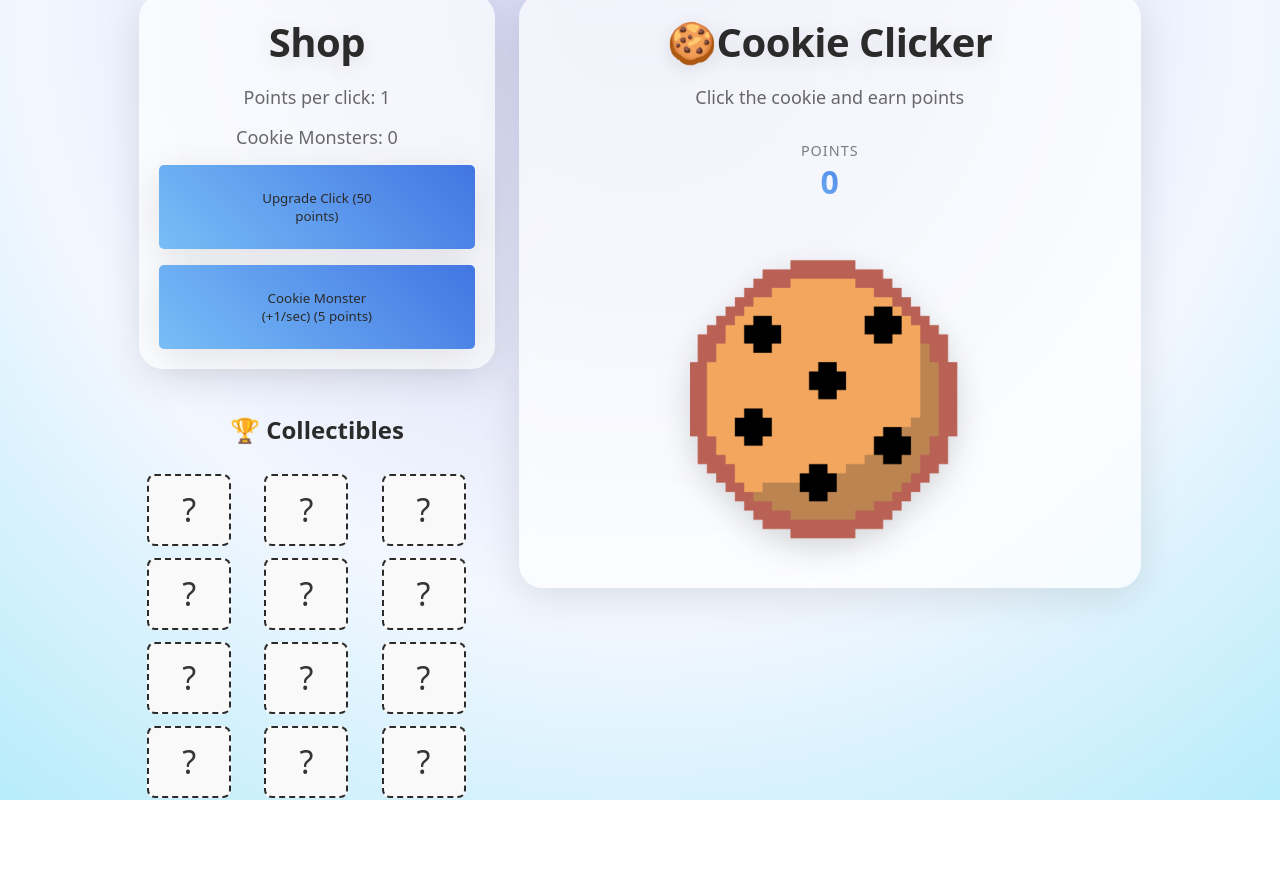
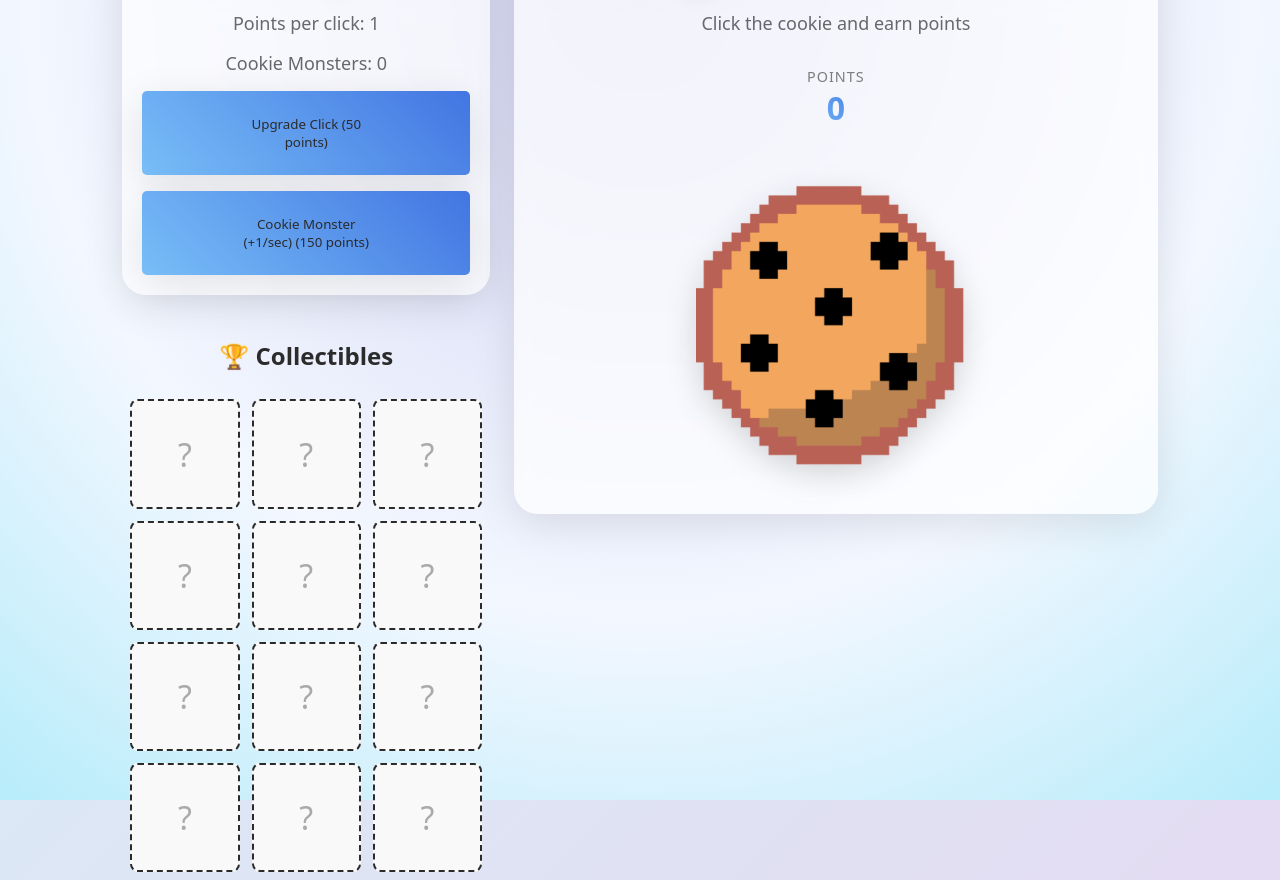
Before and after one commit to VeikkaND/Cookie_Clicker_Rewards, a React (Vite) app: page / in a window 1280 px wide. Before the commit the page ends 806 px from the top, so only its background shows below. Built offline with nearby package versions, Linux system fonts and the light colour scheme.

Commit message:
Collectibles viilausta
Ensimmäisen collectibles viilausta

```diff
--- a/src/components/Collectibles.jsx
+++ b/src/components/Collectibles.jsx
@@ -1,20 +1,45 @@
 import style from "./style.module.css";
+import cookieImage from "../assets/cookie_pixel.svg";
 
-export default function Collectibles({ collectibles }) {
+
+// Ylhäällä import asseteista image, muokkaa alemmas sen mukaiseksi.
+const COLLECTIBLES = [
+    //Event based Collectibles
+    { id: 0, image: cookieImage, name: "Golden Cookie", description: "A shiny golden cookie" },
+    { id: 1, emoji: "🌙", name: "Moon", description: "A crescent moon" },
+    { id: 2, emoji: "🔥", name: "Flame", description: "A burning flame" },
+    { id: 3, emoji: "💎", name: "Diamond", description: "A rare gem" },
+    { id: 4, emoji: "🍀", name: "Clover", description: "A lucky clover" },
+    { id: 5, emoji: "🌈", name: "Rainbow", description: "A colorful rainbow" },
+    //Point based Collectibles
+    { id: 6, emoji: "⚡", name: "Lightning", description: "A lightning bolt" },
+    { id: 7, emoji: "🎯", name: "Target", description: "A bullseye" },
+    { id: 8, emoji: "👑", name: "Crown", description: "A royal crown" },
+    { id: 9, emoji: "🧲", name: "Magnet", description: "A powerful magnet" },
+    { id: 10, emoji: "🎪", name: "Circus", description: "A big top tent" },
+    { id: 11, emoji: "🚀", name: "Rocket", description: "A rocket ship" },
+];
+
+export default function Collectibles({ unlockedIds = [] }) {
+    const safeIds = Array.isArray(unlockedIds) ? unlockedIds : [];
+
     return (
         <div className={style.card}>
             <h2 className={style.title}>🏆 Collectibles</h2>
-
             <div className={style.grid}>
-                {Array.from({ length: 12 }).map((_, index) => {
-                    const unlocked = collectibles[index];
-
+                {COLLECTIBLES.map((item) => {
+                    const unlocked = safeIds.includes(item.id);
                     return (
-                        <div
-                            key={index}
-                            className={style.slot}
-                        >
-                            {unlocked ? unlocked : "?"}
+                        <div key={item.id} className={style.slot}>
+                            <div className={`${style.slotInner} ${unlocked ? style.flipped : ""}`}>
+                                <div className={style.slotFront}>?</div>
+                                <div className={style.slotBack}>
+                                    {item.image
+                                        ? <img src={item.image} alt={item.name} className={style.collectibleImage} />
+                                        : item.emoji
+                                    }
+                                </div>
+                            </div>
                         </div>
                     );
                 })}
--- a/src/components/style.module.css
+++ b/src/components/style.module.css
@@ -79,8 +79,7 @@
     width: 100%;
 }
 .slot {
-    width: 60px;
-    height: 48px;
+    aspect-ratio: 1;
     border: 2px dashed #2b2b2b;
     border-radius: 8px;
     display: flex;
@@ -89,5 +88,39 @@
     font-size: 2rem;
     background: #f9f9f9;
     color: #353535;
-    padding: 10px;
+    overflow: hidden;    /* add this */
+    box-sizing: border-box;
 }
+.slotInner {
+    width: 100%;
+    height: 100%;
+    position: relative;
+    transform-style: preserve-3d;
+    transition: transform 0.5s ease;
+}
+.slotInner.flipped {
+    transform: rotateY(180deg);
+}
+.slotFront, .slotBack {
+    position: absolute;
+    width: 100%;
+    height: 100%;
+    backface-visibility: hidden;
+    display: flex;
+    align-items: center;
+    justify-content: center;
+    border-radius: 8px;
+}
+.slotFront {
+    background: #f9f9f9;
+    color: #aaa;
+}
+.slotBack {
+    background: #fff8e1;
+    transform: rotateY(180deg);
+}
+.collectibleImage {
+    width: 80%;
+    height: 80%;
+    object-fit: contain;
+}
--- a/src/index.css
+++ b/src/index.css
@@ -5,6 +5,7 @@ body {
   overflow: hidden;
   font-family: system-ui, -apple-system, Segoe UI, Roboto, sans-serif;
   color: #2b2b2b;
+  background: linear-gradient(135deg, #dce8f5, #e8d5f0);  /* add this */
 }
 
 h1 {
--- a/src/view/cookie_clicker.jsx
+++ b/src/view/cookie_clicker.jsx
@@ -10,6 +10,7 @@ export default function CookieClicker() {
     const [points, setPoints] = useState(0);
     const [ppc, setPpc] = useState(1);
     const [cookieMonsters, setCookieMonsters] = useState(0);
+    const [unlockedCollectibles, setUnlockedCollectibles] = useState([]);
 
     const [goldenCookie, setGoldenCookie] = useState(null);
     const [manualClicks, setManualClicks] = useState(0);
@@ -21,7 +22,7 @@ export default function CookieClicker() {
     const [rollingCookieCooldown, setRollingCookieCooldown] = useState(false);
 
     const upgradeCost = 50;
-    const cookieMonsterCost = 5;
+    const cookieMonsterCost = 150;
 
     const addNotification = (message) => {
         const id = Date.now();
@@ -80,10 +81,14 @@ export default function CookieClicker() {
 
 
 
-    const handleGoldenClick = () => {
-        setPoints((prev) => prev + 50);
-        setGoldenCookie(null);
-    };
+   const handleGoldenClick = () => {
+    setPoints((prev) => prev + 50);
+    setGoldenCookie(null);
+    if (!unlockedCollectibles.includes(0)) {
+        setUnlockedCollectibles((prev) => [...prev, 0]);
+        addNotification("Collectible unlocked: Golden Cookie!");
+    }
+};
 
 
     const handleClickEvents = () => {
@@ -96,7 +101,7 @@ export default function CookieClicker() {
                 break;
             }
         }
-        if (Math.random() < 0.25 && !rollingCookieCooldown) {
+        if (Math.random() < 0.01 && !rollingCookieCooldown) {
             setRollingCookieCooldown(true);
 
             setRollingCookie({
@@ -148,7 +153,7 @@ export default function CookieClicker() {
                         />
                     </div>
 
-                    <Collectibles collectibles={[]} />
+                    <Collectibles unlockedIds={unlockedCollectibles} />
                 </div>
 
                 <div className={style.rightColumn}>
```
